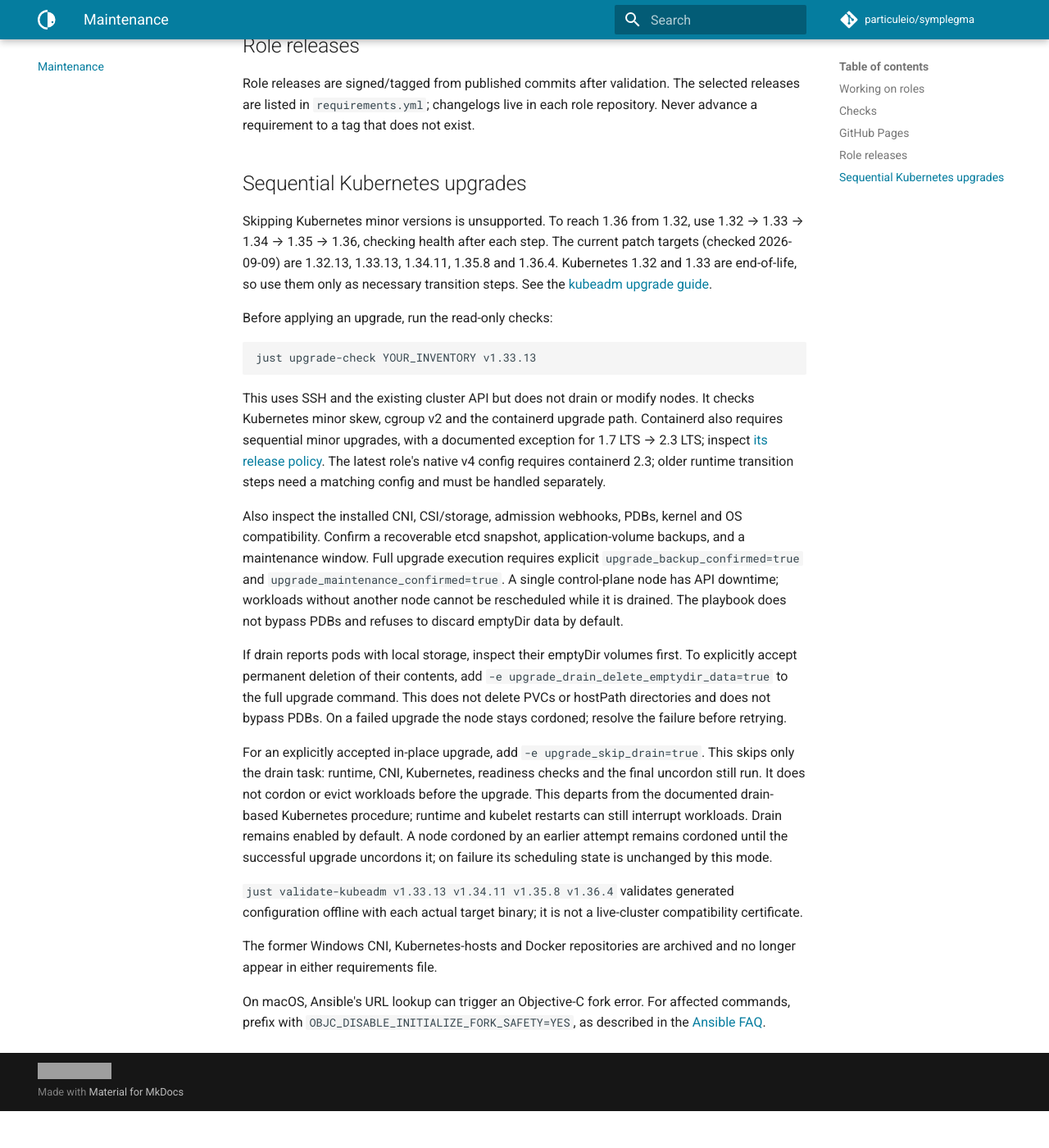
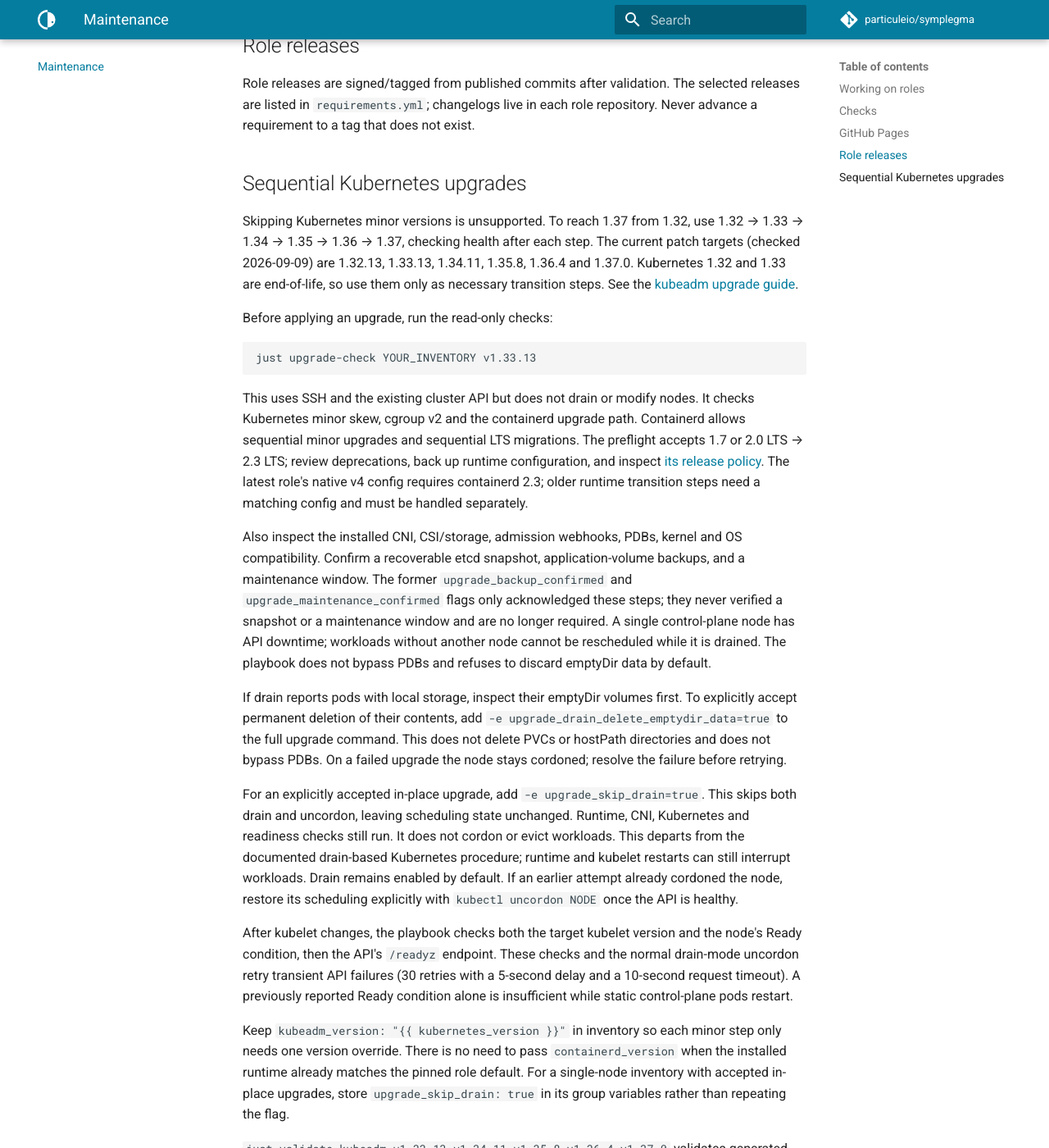
Before and after one commit to particuleio/symplegma, an MkDocs documentation site: the page built from docs/maintaining.md, in a window 1280 px wide and 1400 px high, scrolled down 2232 px. Shown: the whole window at 82% size. Built offline with MkDocs 1.6.1 and Material for MkDocs 9.7.7, drawn with Linux system fonts in a browser that asks for light colours; comment, search, counter and statistics services are not loaded; before the commit the page ends 3587 px from its top, so only the background shows below that; some of the changed text lies outside the part shown; grey boxes are pictures that could not be loaded.

```diff
--- a/docs/maintaining.md
+++ b/docs/maintaining.md
@@ -83,10 +83,10 @@ each role repository. Never advance a requirement to a tag that does not exist.
 
 ## Sequential Kubernetes upgrades
 
-Skipping Kubernetes minor versions is unsupported. To reach 1.36 from 1.32,
-use 1.32 → 1.33 → 1.34 → 1.35 → 1.36, checking health after each step.
+Skipping Kubernetes minor versions is unsupported. To reach 1.37 from 1.32,
+use 1.32 → 1.33 → 1.34 → 1.35 → 1.36 → 1.37, checking health after each step.
 The current patch targets (checked 2026-09-09) are 1.32.13, 1.33.13, 1.34.11,
-1.35.8 and 1.36.4. Kubernetes 1.32 and 1.33 are end-of-life, so use them only as
+1.35.8, 1.36.4 and 1.37.0. Kubernetes 1.32 and 1.33 are end-of-life, so use them only as
 necessary transition steps. See the [kubeadm upgrade guide](https://kubernetes.io/docs/tasks/administer-cluster/kubeadm/kubeadm-upgrade/).
 
 Before applying an upgrade, run the read-only checks:
@@ -97,15 +97,17 @@ just upgrade-check YOUR_INVENTORY v1.33.13
 
 This uses SSH and the existing cluster API but does not drain or modify nodes.
 It checks Kubernetes minor skew, cgroup v2 and the containerd upgrade path.
-Containerd also requires sequential minor upgrades, with a documented exception
-for 1.7 LTS → 2.3 LTS; inspect [its release policy](https://containerd.io/releases/).
+Containerd allows sequential minor upgrades and sequential LTS migrations. The
+preflight accepts 1.7 or 2.0 LTS → 2.3 LTS; review deprecations, back up runtime
+configuration, and inspect [its release policy](https://containerd.io/releases/).
 The latest role's native v4 config requires containerd 2.3; older runtime
 transition steps need a matching config and must be handled separately.
 
 Also inspect the installed CNI, CSI/storage, admission webhooks, PDBs, kernel
 and OS compatibility. Confirm a recoverable etcd snapshot, application-volume
-backups, and a maintenance window. Full upgrade execution requires explicit
-`upgrade_backup_confirmed=true` and `upgrade_maintenance_confirmed=true`.
+backups, and a maintenance window. The former `upgrade_backup_confirmed` and
+`upgrade_maintenance_confirmed` flags only acknowledged these steps; they never
+verified a snapshot or a maintenance window and are no longer required.
 A single control-plane node has API downtime; workloads without another node
 cannot be rescheduled while it is drained. The playbook does not bypass PDBs
 and refuses to discard emptyDir data by default.
@@ -117,21 +119,36 @@ This does not delete PVCs or hostPath directories and does not bypass PDBs.
 On a failed upgrade the node stays cordoned; resolve the failure before retrying.
 
 For an explicitly accepted in-place upgrade, add `-e upgrade_skip_drain=true`.
-This skips only the drain task: runtime, CNI, Kubernetes, readiness checks and
-the final uncordon still run. It does not cordon or evict workloads before the
-upgrade. This departs from the documented drain-based Kubernetes procedure;
+This skips both drain and uncordon, leaving scheduling state unchanged. Runtime,
+CNI, Kubernetes and readiness checks still run. It does not cordon or evict
+workloads. This departs from the documented drain-based Kubernetes procedure;
 runtime and kubelet restarts can still interrupt workloads. Drain remains
-enabled by default. A node cordoned by an earlier attempt remains cordoned until
-the successful upgrade uncordons it; on failure its scheduling state is unchanged
-by this mode.
+enabled by default. If an earlier attempt already cordoned the node, restore its
+scheduling explicitly with `kubectl uncordon NODE` once the API is healthy.
 
-`just validate-kubeadm v1.33.13 v1.34.11 v1.35.8 v1.36.4` validates generated
+After kubelet changes, the playbook checks both the target kubelet version and
+the node's Ready condition, then the API's `/readyz` endpoint. These checks and
+the normal drain-mode uncordon retry transient API failures (30 retries with a
+5-second delay and a 10-second request timeout). A previously reported Ready
+condition alone is insufficient while static control-plane pods restart.
+
+Keep `kubeadm_version: "{{ kubernetes_version }}"` in inventory so each minor step
+only needs one version override. There is no need to pass `containerd_version`
+when the installed runtime already matches the pinned role default. For a
+single-node inventory with accepted in-place upgrades, store
+`upgrade_skip_drain: true` in its group variables rather than repeating the flag.
+
+`just validate-kubeadm v1.33.13 v1.34.11 v1.35.8 v1.36.4 v1.37.0` validates generated
 configuration offline with each actual target binary; it is not a live-cluster
 compatibility certificate.
 
 The former Windows CNI, Kubernetes-hosts and Docker repositories are archived
 and no longer appear in either requirements file.
 
-On macOS, Ansible's URL lookup can trigger an Objective-C fork error.
-For affected commands, prefix with `OBJC_DISABLE_INITIALIZE_FORK_SAFETY=YES`,
-as described in the [Ansible FAQ](https://docs.ansible.com/projects/ansible-core/2.18/reference_appendices/faq.html#running-on-macos-as-a-control-node).
+On macOS, Ansible's URL lookup can trigger an Objective-C fork error while Python
+discovers system proxy settings. The repository's `mise.toml` sets `no_proxy=*`
+on macOS, so `mise exec -- ...` and the just recipes avoid that native lookup.
+Other operating systems retain their existing proxy exclusions. This bypasses
+HTTP proxies for commands in this project's mise environment, not TLS certificate
+verification; it does not change global shell settings or the managed node.
+See the [Python urllib warning](https://docs.python.org/3.14/library/urllib.request.html).
--- a/mise.toml
+++ b/mise.toml
@@ -5,3 +5,5 @@ just = "1.58.0"
 
 [env]
 ANSIBLE_HOME = "{{config_root}}/.ansible"
+# Avoid fork-unsafe macOS proxy discovery; preserve proxy settings on other OSes.
+no_proxy = "{% if os() == 'macos' %}*{% elif env.no_proxy is defined %}{{ env.no_proxy }}{% elif env.NO_PROXY is defined %}{{ env.NO_PROXY }}{% endif %}"
--- a/pyproject.toml
+++ b/pyproject.toml
@@ -1,6 +1,6 @@
 [project]
 name = "symplegma"
-version = "0.0.0"
+version = "3.0.0"
 description = "Ansible tooling for the Symplegma Kubernetes playbooks"
 requires-python = ">=3.12,<3.15"
 dependencies = [
--- a/requirements.yml
+++ b/requirements.yml
@@ -14,11 +14,11 @@
 - name: symplegma-containerd
   scm: git
   src: https://github.com/particuleio/symplegma-containerd
-  version: v2.3.5-rel.0
+  version: v2.3.5-rel.1
 - name: symplegma-crio
   scm: git
   src: https://github.com/particuleio/symplegma-crio
-  version: v1.36.5-rel.0
+  version: v1.36.5-rel.1
 - name: symplegma-cni
   scm: git
   src: https://github.com/particuleio/symplegma-cni
```
Also changed, not shown: CHANGELOG.md (added, +108 -0 lines), README.md (+5 -2 lines), docs/configuration/container_runtimes/containerd.md (+4 -5 lines), symplegma-upgrade.yml (+2 -13 lines), 5 other files.
